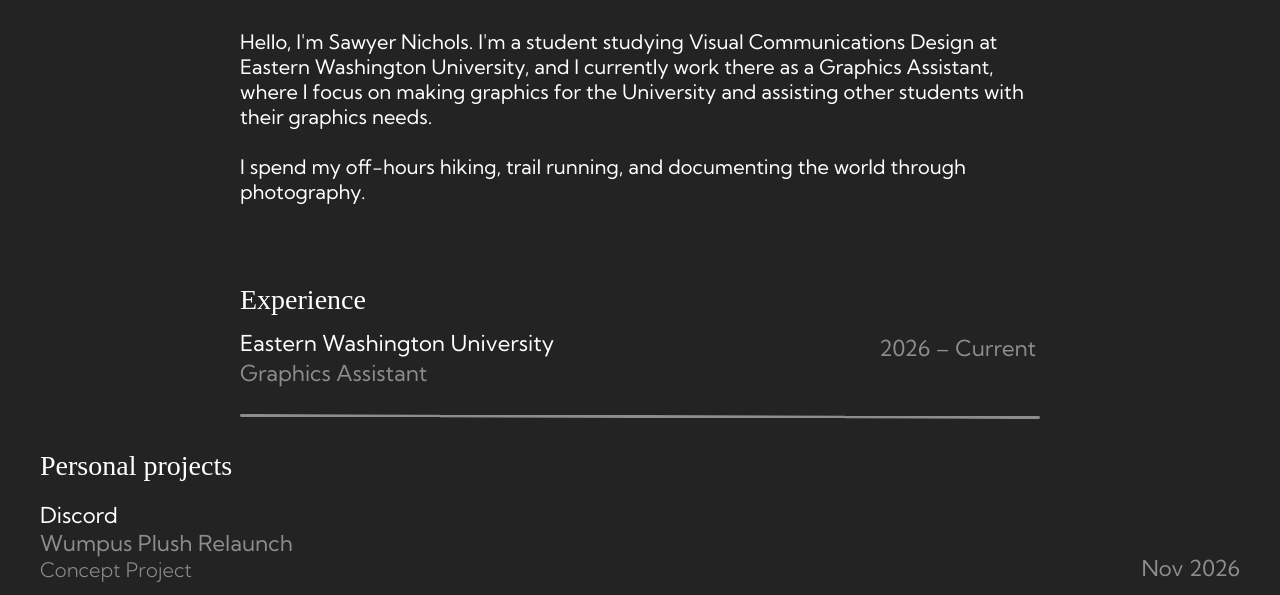
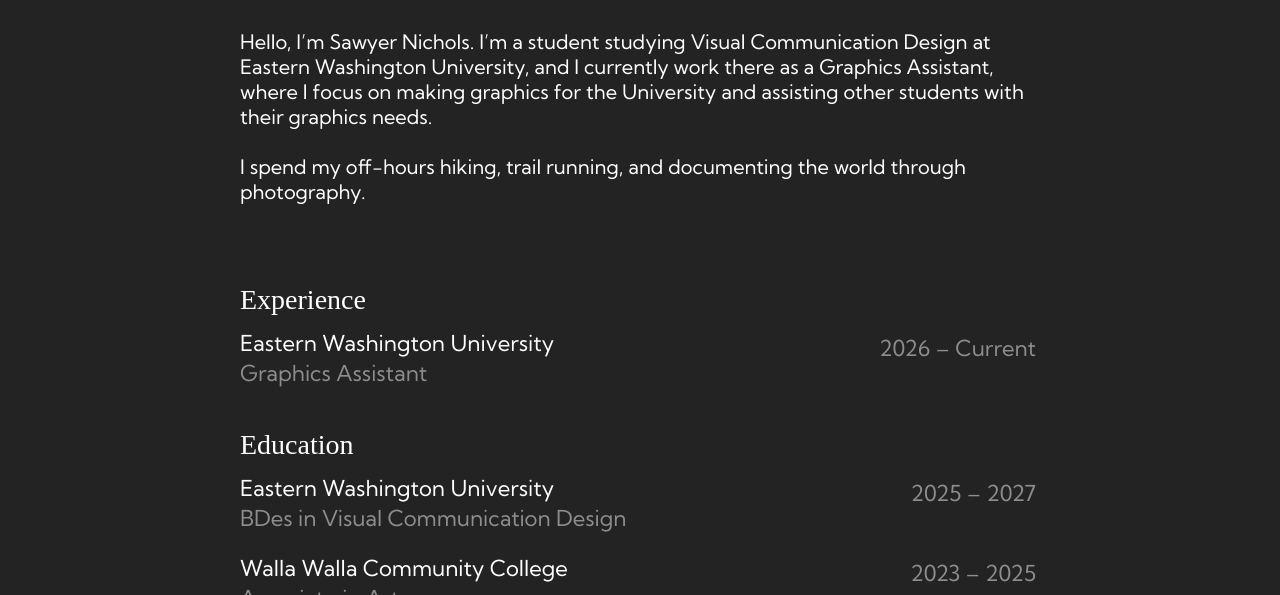
Before and after one commit to RadiantCyrus/Portfolio, a plain HTML site: page index.html in a window 1280 px wide. Shown: the part 234-829 px from the top of the page. Drawn offline with Linux system fonts and the light colour scheme; a web font is replaced by a local one.

Commit message:
Add Education, even out the spacing, fix the program name
- New Education section under Experience (EWU and Walla Walla
  Community College).
- Gaps between sections set to 40; bio to Experience stays at 80.
- Program name corrected to Visual Communication Design throughout,
  including a re-made link preview image.
- Curly apostrophes in the bio.

```diff
--- a/index.html
+++ b/index.html
@@ -4,7 +4,7 @@
   <meta charset="UTF-8">
   <meta name="viewport" content="width=device-width, initial-scale=1">
   <title>Sawyer Nichols · Design Portfolio</title>
-  <meta name="description" content="Portfolio of Sawyer Nichols, a Visual Communications Design student at Eastern Washington University. Advertising, poster and editorial projects.">
+  <meta name="description" content="Portfolio of Sawyer Nichols, a Visual Communication Design student at Eastern Washington University. Advertising, poster and editorial projects.">
   <link rel="canonical" href="https://sawyernichols.org/">
 
   <!-- Link preview: the title, text and image shown when the address is
@@ -14,11 +14,11 @@
   <meta property="og:site_name" content="Sawyer Nichols">
   <meta property="og:url" content="https://sawyernichols.org/">
   <meta property="og:title" content="Sawyer Nichols · Design Portfolio">
-  <meta property="og:description" content="Visual Communications Design student at Eastern Washington University. Advertising, poster and editorial projects.">
-  <meta property="og:image" content="https://sawyernichols.org/assets/link-preview-3.jpg">
+  <meta property="og:description" content="Visual Communication Design student at Eastern Washington University. Advertising, poster and editorial projects.">
+  <meta property="og:image" content="https://sawyernichols.org/assets/link-preview-4.jpg">
   <meta property="og:image:width" content="1200">
   <meta property="og:image:height" content="630">
-  <meta property="og:image:alt" content="Sawyer Nichols, Visual Communications Design, beside five overlapping project prints.">
+  <meta property="og:image:alt" content="Sawyer Nichols, Visual Communication Design, beside five overlapping project prints.">
   <meta name="twitter:card" content="summary_large_image">
 
   <!-- Tells search engines who this site is about. -->
@@ -29,7 +29,7 @@
     "name": "Sawyer Nichols",
     "url": "https://sawyernichols.org/",
     "image": "https://sawyernichols.org/assets/profile-picture.png",
-    "description": "Visual Communications Design student at Eastern Washington University.",
+    "description": "Visual Communication Design student at Eastern Washington University.",
     "jobTitle": "Graphics Assistant",
     "worksFor": { "@type": "CollegeOrUniversity", "name": "Eastern Washington University" },
     "sameAs": ["https://www.linkedin.com/in/sawyer-nichols-5863b9374/"]
@@ -50,7 +50,7 @@
 
   <!-- Raise the ?v= number by one whenever styles.css changes, so browsers
        fetch the new stylesheet instead of reusing a saved copy. -->
-  <link rel="stylesheet" href="styles.css?v=8">
+  <link rel="stylesheet" href="styles.css?v=9">
 </head>
 <body>
   <main class="page">
@@ -73,7 +73,7 @@
         </ul>
       </div>
       <div class="about__text">
-        <p>Hello, I'm Sawyer Nichols. I'm a student studying Visual Communications Design at Eastern Washington University, and I currently work there as a Graphics Assistant, where I focus on making graphics for the University and assisting other students with their graphics needs.</p>
+        <p>Hello, I’m Sawyer Nichols. I’m a student studying Visual Communication Design at Eastern Washington University, and I currently work there as a Graphics Assistant, where I focus on making graphics for the University and assisting other students with their graphics needs.</p>
         <p>I spend my off-hours hiking, trail running, and documenting the world through photography.</p>
       </div>
     </section>
@@ -89,7 +89,27 @@
       </div>
     </section>
 
-    <img class="divider divider--after-experience" src="assets/divider.svg" alt="">
+    <!-- Education, newest first. Each entry is built like the one in
+         Experience: name, then a grey second line, with the date on the right. -->
+    <section class="education" aria-labelledby="education-title">
+      <h2 class="section-title" id="education-title">Education</h2>
+      <div class="entry">
+        <p class="entry__text">
+          <span class="entry__name">Eastern Washington University</span>
+          <span class="entry__role">BDes in Visual Communication Design</span>
+        </p>
+        <p class="entry__date">2025 – 2027</p>
+      </div>
+      <div class="entry">
+        <p class="entry__text">
+          <span class="entry__name">Walla Walla Community College</span>
+          <span class="entry__role">Associate in Arts</span>
+        </p>
+        <p class="entry__date">2023 – 2025</p>
+      </div>
+    </section>
+
+    <img class="divider divider--after-education" src="assets/divider.svg" alt="">
 
     <section class="projects" aria-labelledby="projects-title">
       <h2 class="section-title" id="projects-title">Personal projects</h2>
--- a/styles.css
+++ b/styles.css
@@ -128,12 +128,9 @@ a:focus-visible {
   transform: rotate(0.14deg);
 }
 
-.divider--after-experience {
-  margin-top: 26px;
-}
-
+.divider--after-education,
 .divider--after-projects {
-  margin-top: 29px;
+  margin-top: 40px;
 }
 
 /* ---------- About ---------- */
@@ -234,10 +231,21 @@ a:focus-visible {
   white-space: nowrap;
 }
 
+/* ---------- Education ----------
+   Uses the same .entry rows as Experience. */
+
+.education {
+  margin-top: 40px;
+}
+
+.entry + .entry {
+  margin-top: 20px;
+}
+
 /* ---------- Projects ---------- */
 
 .projects {
-  margin-top: 32px;
+  margin-top: 40px;
 }
 
 /* Rows of projects, and the row of images inside a series.
@@ -659,7 +667,7 @@ html:has(.preview[open]) {
 /* ---------- Contact ---------- */
 
 .contact {
-  margin-top: 32px;
+  margin-top: 40px;
 }
 
 .contact__details {
@@ -703,7 +711,7 @@ html:has(.preview[open]) {
   flex-wrap: wrap;
   justify-content: space-between;
   gap: 8px 32px;
-  margin-top: 72px;
+  margin-top: 40px;
   color: var(--muted);
   font-size: 12px;
   line-height: 1.5;
```
Also changed, not shown: 404.html (+1 -1 lines), assets/link-preview-3.jpg (deleted), assets/link-preview-4.jpg (added).
